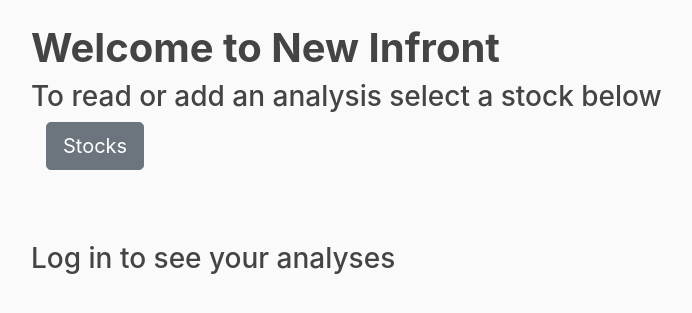
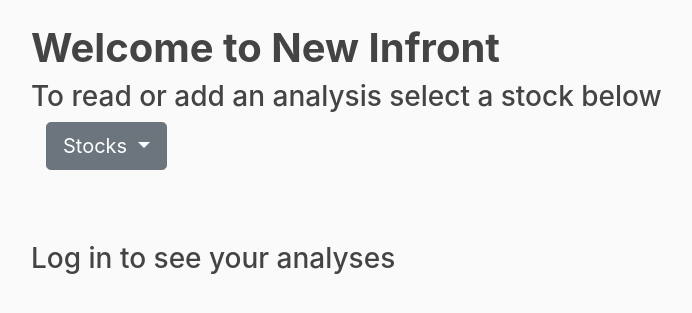
Before and after one commit to louisesvennssonn/Proj_een065, a Flask app: page / in a window 1280 px wide. Shown: the part 56-369 px from the top of the page, without its empty margins (54-746 px from the left). Run offline with Flask 2, Linux system fonts and the light colour scheme; data that the repository does not hold is empty; some libraries are stand-ins or nearby versions.

Commit message:
Changes by macbook

```diff
--- a/stock_analysis/forms.py
+++ b/stock_analysis/forms.py
@@ -1,10 +1,11 @@
 from flask_wtf import FlaskForm
 from flask_wtf.file import FileField, FileAllowed
 from flask_login import current_user
-from wtforms import StringField, PasswordField, SubmitField, BooleanField, TextAreaField, FloatField, IntegerField, DateTimeField
+from wtforms import StringField, PasswordField, SubmitField, BooleanField, TextAreaField, FloatField, IntegerField, DateTimeField, SelectField
 from wtforms.fields.html5 import EmailField
 from wtforms.validators import DataRequired, Length, Email, EqualTo, ValidationError
 from stock_analysis.models import User, Stock, Analysis
+
 
 # WTForms fields: https://wtforms.readthedocs.io/en/2.3.x/fields/
 # WTForms HTML5 fields: https://wtforms.readthedocs.io/en/2.3.x/fields/#module-wtforms.fields.html5
--- a/stock_analysis/templates/create_analysis.html
+++ b/stock_analysis/templates/create_analysis.html
@@ -4,6 +4,7 @@
             {{ form.hidden_tag() }}
             <fieldset class="form-group">
                 <legend class="border-bottom mb-4">{{ legend }}</legend>
+
                 <div class="form-group">
                     {{ form.title.label(class="form-control-label") }}
                     {% if form.title.errors %}
--- a/stock_analysis/templates/home.html
+++ b/stock_analysis/templates/home.html
@@ -5,7 +5,7 @@
     <h3>To read or add an analysis select a stock below</h3>
     <div class="container">
         <div class="stocks">
-            <button class="btn btn-secondary btn-lg btn-lrg" type="button" data-toggle="dropdown">Stocks
+            <button class="btn btn-secondary dropdown-toggle btn-lg btn-lrg" type="button" data-toggle="dropdown">Stocks
                 <span class="caret"></span></button>
             <ul class="dropdown-menu btn-lrg">
                 {% for stock in stocks %}
--- a/stock_analysis/templates/stock.html
+++ b/stock_analysis/templates/stock.html
@@ -34,7 +34,7 @@
     </div>
     </body>
     {% if current_user.is_authenticated %}
-        <a class="btn btn-primary" href="{{ url_for('create_analysis') }}" role="button">Create Analysis</a>
+        <a class="btn btn-secondary" href="{{ url_for('create_analysis', stock_id=stock.id) }}" role="button">Create Analysis</a>
     {% endif %}
     <h3>Analyses connected to {{ stock.name }}</h3>
     {% for analysis in stock.analyses %}
```
